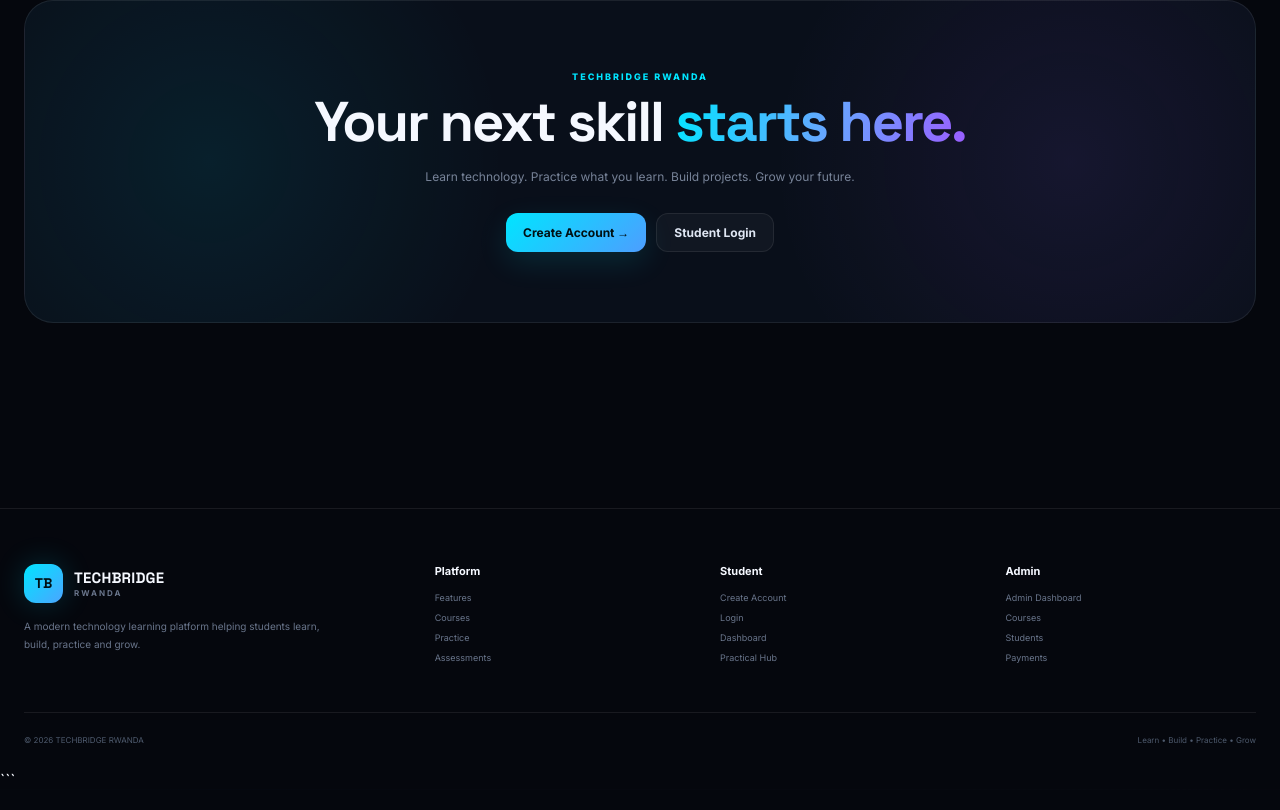
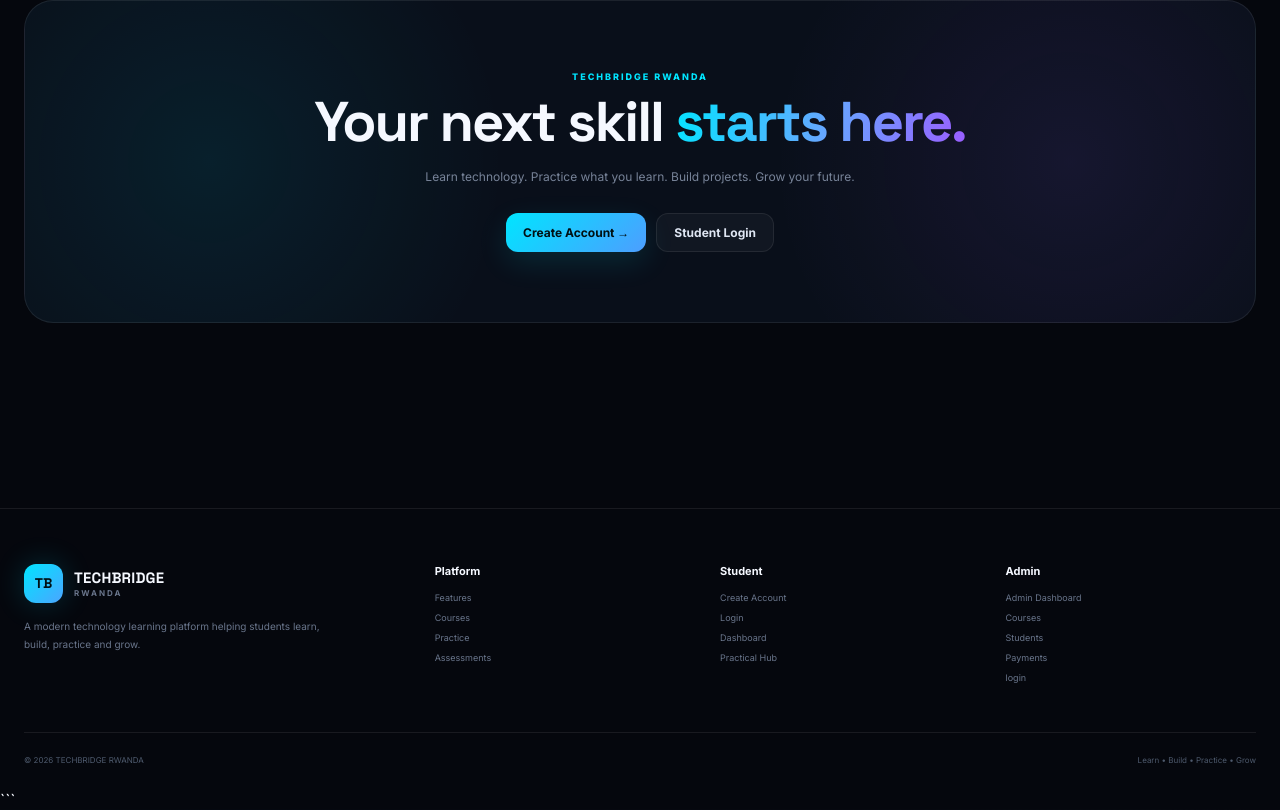
Before and after one commit to ZUNO1IT/Techbridge-, a plain HTML site: page index.html in a window 1280 px wide. Shown: the part 5454-6264 px from the top of the page. Drawn offline with Linux system fonts and the light colour scheme.

Commit message:
Update index.html

```diff
--- a/index.html
+++ b/index.html
@@ -2328,6 +2328,7 @@ footer{
                 <a href="admin/courses.html">Courses</a>
                 <a href="admin/students.html">Students</a>
                 <a href="admin/payments.html">Payments</a>
+                <a href="login.html">login</a>
             </div>
 
         </div>
```
